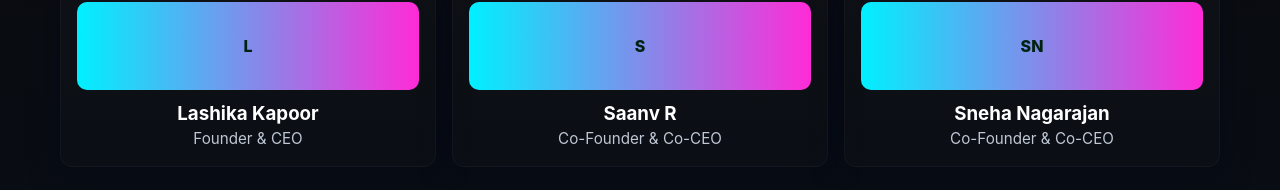
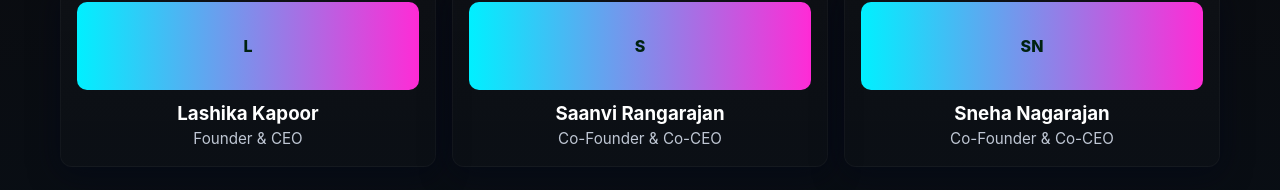
Before and after one commit to LashikaKapoor/CodeUnity-Website, a plain HTML site: page team.html in a window 1280 px wide. Shown: the part 222-412 px from the top of the page. Drawn offline with nearby package versions, Linux system fonts and the light colour scheme.

Commit message:
Update team member name to 'Saanvi Rangarajan'

```diff
--- a/team.html
+++ b/team.html
@@ -35,7 +35,7 @@
 
           <div class="member card">
             <div style="height:88px;border-radius:10px;background:linear-gradient(90deg,var(--accent1),var(--accent2));display:flex;align-items:center;justify-content:center;font-weight:800;color:#021">S</div>
-            <h3>Saanv R</h3>
+            <h3>Saanvi Rangarajan</h3>
             <p>Co-Founder &amp; Co-CEO</p>
           </div>
 
```
